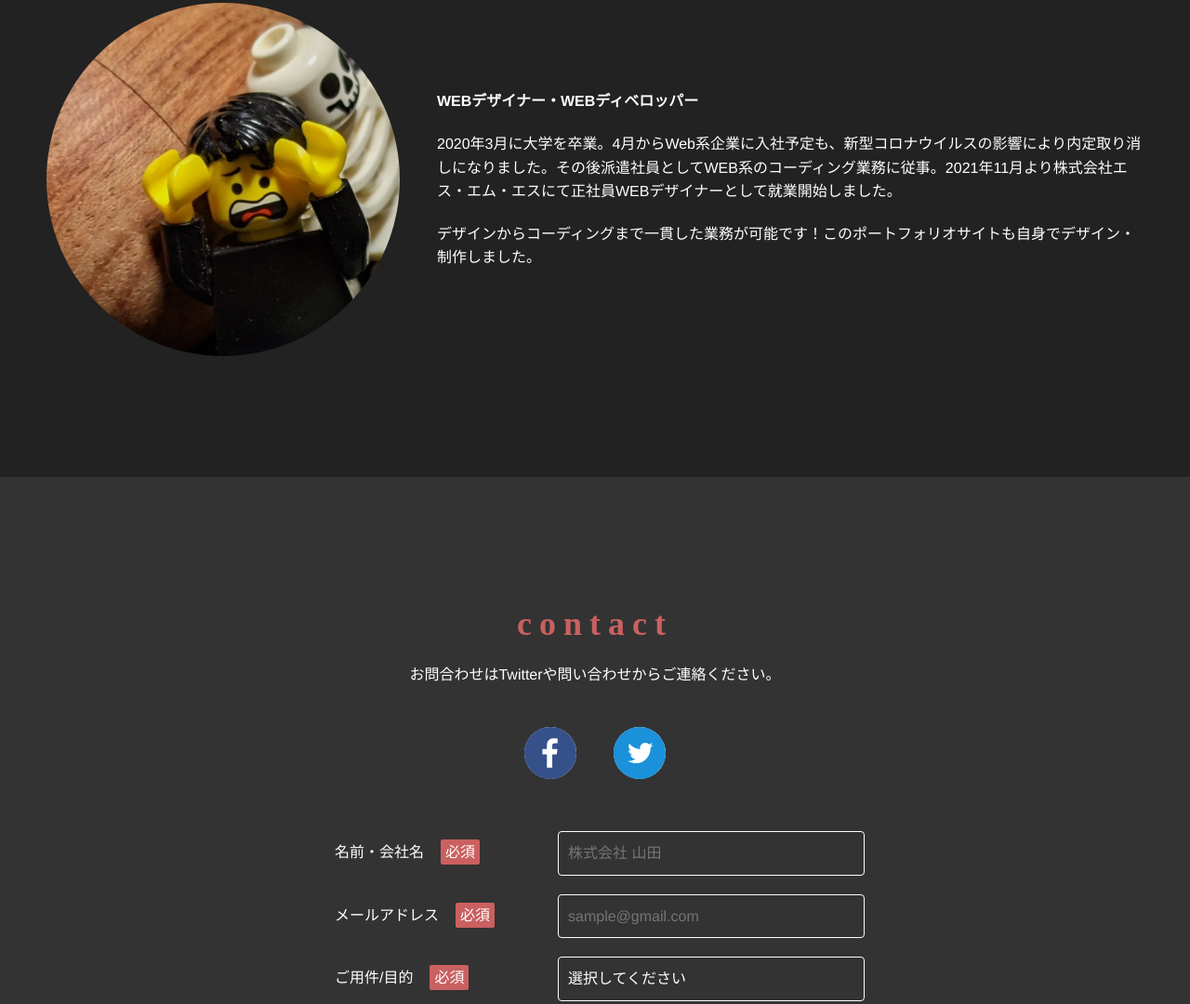
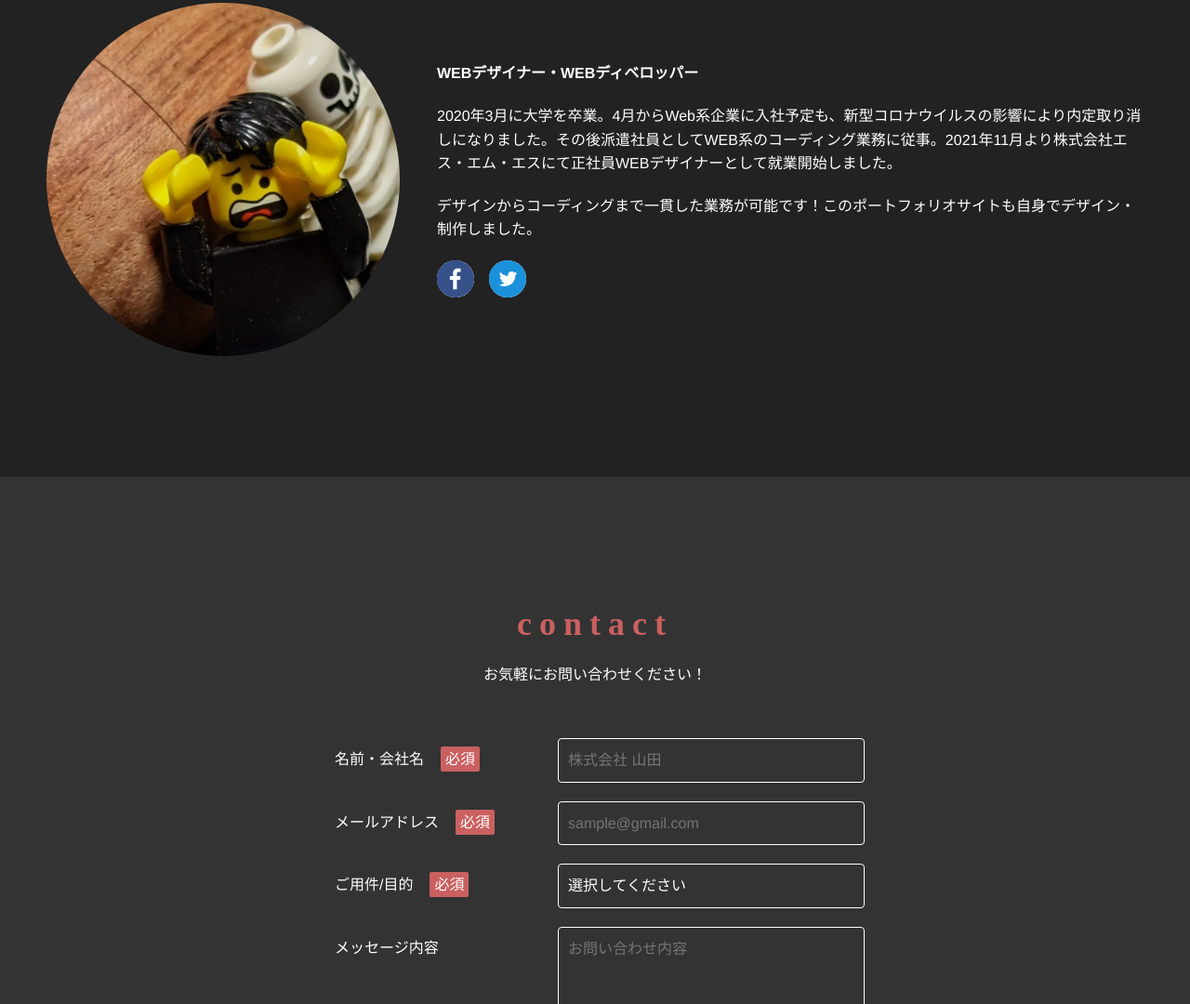
Before and after one commit to traveler20/Works, a website: page src/index.html in a window 1280 px wide. Shown: the part 4971-6051 px from the top of the page at 93% size. Drawn offline with nearby package versions, Linux system fonts and the light colour scheme; files that its build step writes are made by us from their sources.

Commit message:
🚀UPDATE About Icon

```diff
--- a/src/asset/sass/object/project/_about.scss
+++ b/src/asset/sass/object/project/_about.scss
@@ -25,6 +25,18 @@
 			margin-top: 20px;
 		}
 	}
+	&__links {
+		display: flex;
+		justify-content: flex-start;
+		align-items: center;
+		gap: 16px;
+		margin-top: 20px;
+	}
+	&__link {
+		width: 40px;
+		background-color: s.$c-body;
+		border-radius: 50%;
+	}
 
 	@include s.breakpoint(tablet) {
 	}
--- a/src/asset/sass/object/project/_contact.scss
+++ b/src/asset/sass/object/project/_contact.scss
@@ -3,22 +3,6 @@
 @use "./../../foundation/system" as s;
 
 .p-contact {
-	&__lists {
-		display: flex;
-		justify-content: center;
-		align-items: center;
-		gap: 40px;
-		margin-bottom: 32px;
-	}
-	&__list {
-		width: 56px;
-		background-color: s.$c-body;
-		border-radius: 50%;
-	}
-
-	&__mail {
-		text-align: center;
-	}
 	@include s.breakpoint(tablet) {
 	}
 	@include s.breakpoint(pc) {
--- a/src/index.html
+++ b/src/index.html
@@ -2053,6 +2053,34 @@
 							<p>
 								デザインからコーディングまで一貫した業務が可能です！このポートフォリオサイトも自身でデザイン・制作しました。
 							</p>
+							<ul class="p-about__links">
+								<li class="p-about__link">
+									<a
+										href="https://www.facebook.com/O.traveler20/"
+										target="_blank"
+										rel="noopener noreferrer"
+									>
+										<img
+											src="./asset/img/contact/facebook.svg"
+											alt=""
+											loading="lazy"
+										/>
+									</a>
+								</li>
+								<li class="p-about__link">
+									<a
+										href="https://twitter.com/traveler20site"
+										target="_blank"
+										rel="noopener noreferrer"
+									>
+										<img
+											src="./asset/img/contact/twitter.svg"
+											alt=""
+											loading="lazy"
+										/>
+									</a>
+								</li>
+							</ul>
 						</figcaption>
 					</figure>
 				</div>
@@ -2063,37 +2091,7 @@
 			<section id="contact" class="p-contact c-section">
 				<div class="c-section__inner">
 					<h2 class="c-section__title">contact</h2>
-					<p class="c-section__lead">
-						お問合わせはTwitterや問い合わせからご連絡ください。
-					</p>
-					<ul class="p-contact__lists">
-						<li class="p-contact__list">
-							<a
-								href="https://www.facebook.com/O.traveler20/"
-								target="_blank"
-								rel="noopener noreferrer"
-							>
-								<img
-									src="./asset/img/contact/facebook.svg"
-									alt=""
-									loading="lazy"
-								/>
-							</a>
-						</li>
-						<li class="p-contact__list">
-							<a
-								href="https://twitter.com/traveler20site"
-								target="_blank"
-								rel="noopener noreferrer"
-							>
-								<img
-									src="./asset/img/contact/twitter.svg"
-									alt=""
-									loading="lazy"
-								/>
-							</a>
-						</li>
-					</ul>
+					<p class="c-section__lead">お気軽にお問い合わせください！</p>
 					<form
 						action="https://docs.google.com/forms/u/1/d/e/1FAIpQLSdKu5nx2UrKoUZ2vpv8aKSG0LmLhYMiGTr5FKgEVZTHTBbblw/formResponse"
 						method="POST"
```
Also changed, not shown: docs/index.html (+29 -31 lines), docs/asset/css/style.css, 1 other file.
